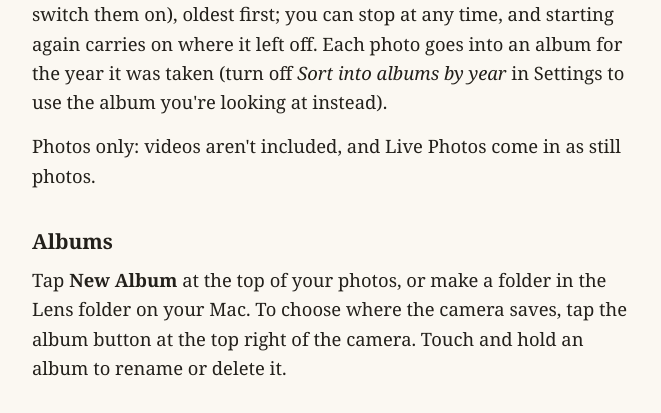
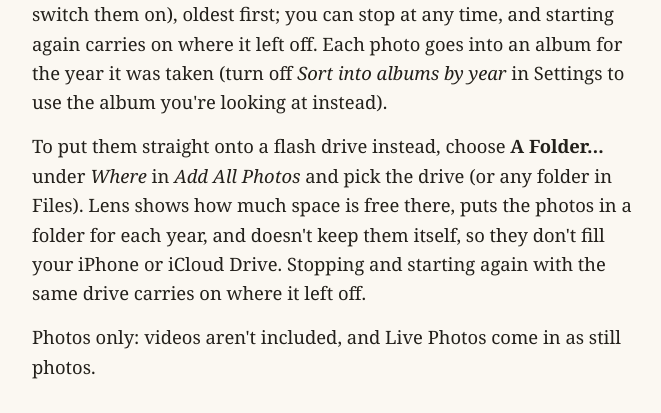
Before and after one commit to KananEisley/byway-site, a plain HTML site: page lens/support/index.html in a window 1280 px wide. Shown: the part 2862-3275 px from the top of the page, without its empty margins (304-965 px from the left). Drawn offline with Linux system fonts and the light colour scheme.

Commit message:
Lens help: Add All straight onto a flash drive (#14)
Claude-Session: https://claude.ai/code/session_01FY8Ki9343XKvozgQXWufPz

Co-authored-by: Claude <noreply@anthropic.com>

```diff
--- a/lens/support/index.html
+++ b/lens/support/index.html
@@ -55,6 +55,7 @@
 
     <h2>Adding photos from Apple Photos</h2>
     <p>On the photos screen, tap <strong>+</strong>. <em>Choose Photos</em> adds the ones you pick. <em>Add All Photos</em> adds every photo (screenshots left out unless you switch them on), oldest first; you can stop at any time, and starting again carries on where it left off. Each photo goes into an album for the year it was taken (turn off <em>Sort into albums by year</em> in Settings to use the album you're looking at instead).</p>
+    <p>To put them straight onto a flash drive instead, choose <strong>A Folder…</strong> under <em>Where</em> in <em>Add All Photos</em> and pick the drive (or any folder in Files). Lens shows how much space is free there, puts the photos in a folder for each year, and doesn't keep them itself, so they don't fill your iPhone or iCloud Drive. Stopping and starting again with the same drive carries on where it left off.</p>
     <p>Photos only: videos aren't included, and Live Photos come in as still photos.</p>
 
     <h2>Albums</h2>
```
